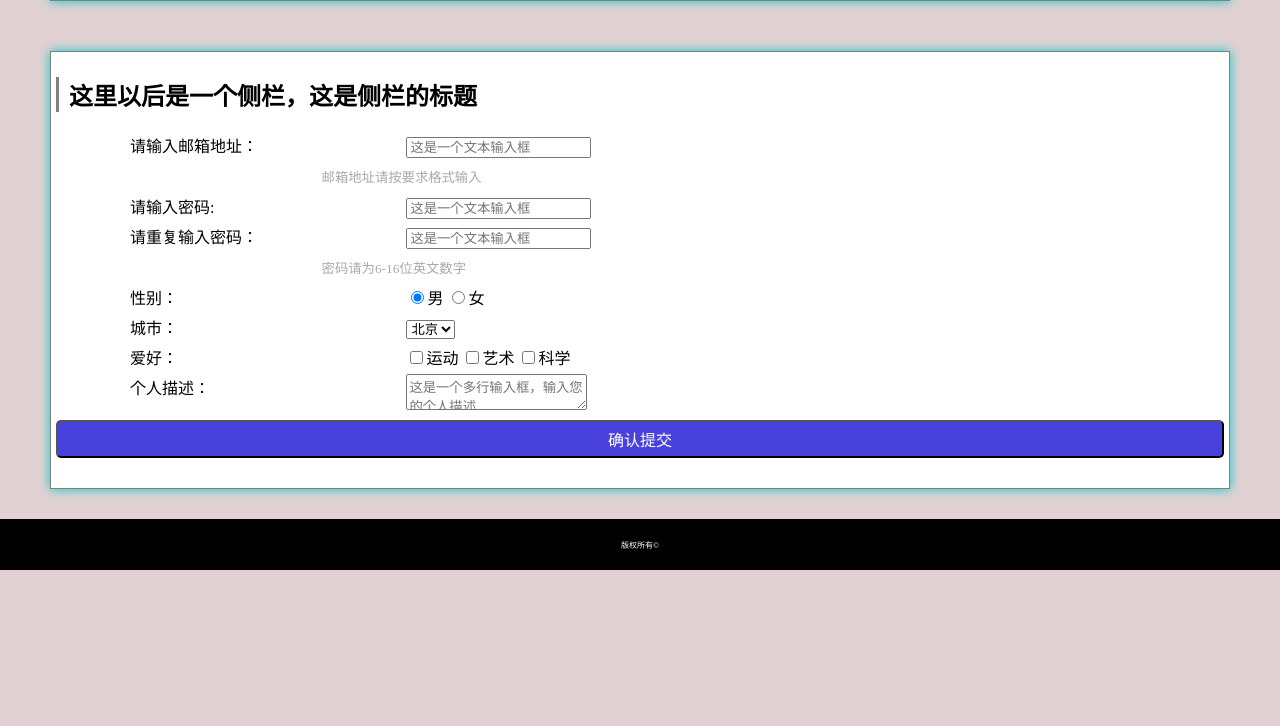
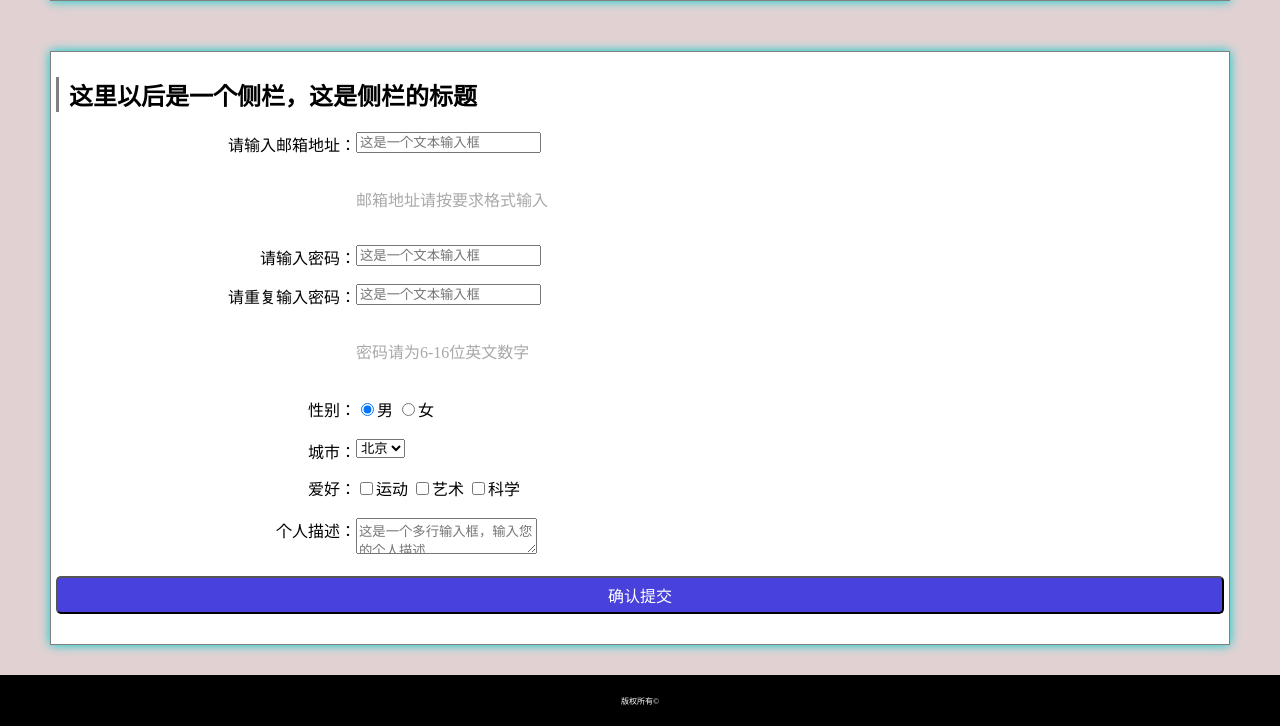
Before and after one commit to zyuxuan/2017ife, a plain HTML site: page PartⅠ：小薇学院/任务二：零基础HTML及CSS编码（一）/index.html in a window 1280 px wide. Shown: the part 5522-6248 px from the top of the page. Before the commit the page ends 6092 px from the top, so only its background shows below. Drawn offline with Linux system fonts and the light colour scheme.

Commit message:
PartⅠ部分代码
任务二代码和配图

```diff
--- a/PartⅠ：小薇学院/任务二：零基础HTML及CSS编码（一）/index.html
+++ b/PartⅠ：小薇学院/任务二：零基础HTML及CSS编码（一）/index.html
@@ -172,32 +172,51 @@
 	<div class="page">
 	<h2 style="border-left: 3px solid gray;padding-left: 10px;">这里以后是一个侧栏，这是侧栏的标题</h2>
 
-	<form action="#" style="line-height: 30px;">
-		<span class="span-align">请输入邮箱地址：</span><input type="text" placeholder="这是一个文本输入框" class="input-align" required>
+	<form action="#">
+		<div>
+			<label class="label" for="email" style="text-align: right;">请输入邮箱地址：</label><input type="text" placeholder="这是一个文本输入框" class="input-align" id="email" required>
+		</div>
 	<br>
-	&nbsp;&nbsp;&nbsp;&nbsp;&nbsp;&nbsp;&nbsp;&nbsp;<small style="color: darkgray;position: relative;left: 20%;">邮箱地址请按要求格式输入</small>
+	<p style="color: darkgray;margin-left: 300px;">邮箱地址请按要求格式输入</p>
 	<br>
-		<span class="span-align">请输入密码:</span><input type="password" placeholder="这是一个文本输入框" pattern="[0-9,A-z]{6,16}" class="input-align" required>
+	<div>
+		<label for="password" class="label">请输入密码：</label><input type="password" placeholder="这是一个文本输入框" pattern="[0-9,A-z]{6,16}" class="input-align" id="password" required>
+	</div>
 	<br>
-	<span class="span-align">请重复输入密码：</span><input type="password" placeholder="这是一个文本输入框" class="input-align" required>
+	<div>
+		<label class="label" for="re-password">请重复输入密码：</label><input type="password" id="re-password" placeholder="这是一个文本输入框" class="input-align" required>
+	</div>
 	<br>
-	&nbsp;&nbsp;&nbsp;&nbsp;&nbsp;&nbsp;&nbsp;&nbsp;<small style="color: darkgray;position: relative;left: 20%;">密码请为6-16位英文数字</small>
+	<p style="color: darkgray;margin-left: 300px;">密码请为6-16位英文数字</p>
 	<br>
-	<span class="span-align">性别：</span><span class="input-align"><input type="radio" name="sex" checked>男 <input type="radio" name="sex">女</span>
+	<div>
+		<span class="label">性别：</span><span class="input-align"><input type="radio" name="sex" checked>男 <input type="radio" name="sex">女</span>
+	</div>
 	<br>
-	<span class="span-align">城市：</span><select name="city" id="city" class="input-align">
+	<div>
+		<span class="label">城市：</span>
+		<select name="city" id="city" class="input-align">
 			<option value="Beijing">北京</option>
 			<option value="Shanghai">上海</option>
 			<option value="Guangzhou">广州</option>
 			<option value="Changsha">长沙</option>
 			<option value="Chengdu">成都</option>
 		</select>
+	</div>
 	<br>
-	<span class="span-align">爱好：</span><span class="input-align"><input type="checkbox" name="hobby">运动
+	<div>
+		<span class="label">爱好：</span>
+		<span class="input-align">
+			<input type="checkbox" name="hobby">运动
 			<input type="checkbox" name="hobby">艺术
-	<input type="checkbox" name="hobby">科学 </span>
+			<input type="checkbox" name="hobby">科学
+		</span>
+	</div>
 	<br>
-	<span class="span-align">个人描述：</span><textarea name="desc" id="desc" cols="20" rows="2" placeholder="这是一个多行输入框，输入您的个人描述" class="input-align"></textarea>
+	<div>
+		<span class="label">个人描述：</span>
+		<textarea name="desc" id="desc" cols="20" rows="2" placeholder="这是一个多行输入框，输入您的个人描述" class="input-align"></textarea>
+	</div>
 	<br>
 
 	<button>
--- a/PartⅠ：小薇学院/任务二：零基础HTML及CSS编码（一）/style.css
+++ b/PartⅠ：小薇学院/任务二：零基础HTML及CSS编码（一）/style.css
@@ -85,12 +85,10 @@ tr.tr-final {
 	font-size: 1em;
 }
 .input-align {
-	display: inline-block;
-	position: relative;
-	left: 30%;
-}
-.span-align {
-	position: absolute;
-	left: 130px;
 
 }
+.label {
+	float: left;
+	width: 300px;
+	text-align: right;
+}
```
Lines whose indentation alone changed are shown as unchanged.
